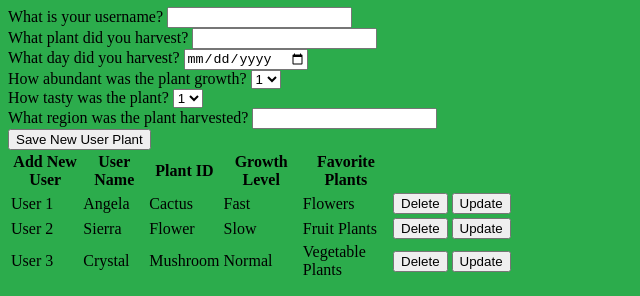
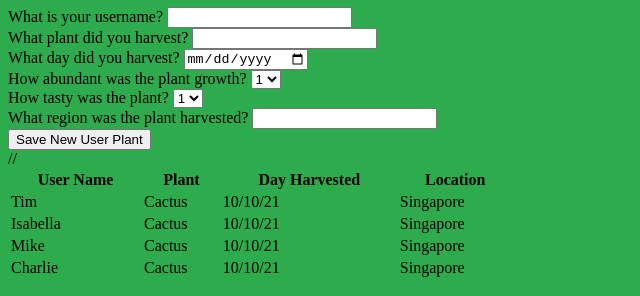
Before and after one commit to burneverything1/cs340_database_project, a website with bundled scripts: page public/addnewuser.html in a window 1280 px wide. Shown: the part 216-512 px from the top of the page, without its empty margins (0-640 px from the left). Built offline with nearby package versions, Linux system fonts and the light colour scheme.

Commit message:
table on add users page now comes from data

```diff
--- a/public/addnewuser.html
+++ b/public/addnewuser.html
@@ -1,12 +1,15 @@
 <!DOCTYPE html>
 <html lang="en">
+
 <body style="background-color: rgb(44, 172, 76)"></body>
+
 <head>
     <meta charset="UTF-8">
     <meta http-equiv="X-UA-Compatible" content="IE=edge">
     <meta name="viewport" content="width=device-width, initial-scale=1.0">
     <title>Add New User</title>
 </head>
+
 <body>
     <script type="module" src="addnewuser.js"></script>
     <h1>Add New User</h1>
@@ -68,47 +71,16 @@
     </form>
     </form>
     <table style="width:40%">
+        <thead>
             <tr>
-    <th>Add New User</th>
                 <th>User Name</th>
-    <th>Plant ID</th>
-    <th>Growth Level</th>
-    <th>Favorite Plants</th>
-
+                <th>Plant</th>
+                <th>Day Harvested</th>
+                <th>Location</th>
             </tr>
-  <tr>
-    <td>User 1</td>
-    <td>Angela</td>
-    <td>Cactus</td>
-    <td>Fast</td>
-    <td>Flowers </td>
-        <td> <button>Delete </button> </td>
-
-      <td>
-        <button>Update </button>
-      </td>  </tr>
-  <tr>
-    <td>User 2</td>
-    <td>Sierra</td>
-    <td>Flower</td>
-    <td>Slow</td>
-    <td>Fruit Plants </td>
-        <td> <button>Delete </button> </td>
-
-      <td>
-        <button>Update </button>
-      </td>  </tr>
-  <tr>
-      <td>User 3</td>
-      <td>Crystal</td>
-      <td>Mushroom</td>
-      <td>Normal</td>
-      <td>Vegetable Plants </td>
-      <td> <button>Delete </button> </td>
-
-    <td>
-      <button>Update </button>
-    </td>  </tr>
+        </thead>
+        <tbody id="savedUserPlantsTable">//
+        </tbody>
     </table>
     <h1>User Search </h1>
     <form id="userSearchForm">
@@ -122,4 +94,5 @@
     </form>
     <div id="searchResult"></div>
 </body>
+
 </html>
--- a/public/addnewuser.js
+++ b/public/addnewuser.js
@@ -4,7 +4,7 @@ import * as AJAX from "./AJAX.js";
 // user is a object with {username, favoritePlants}
 function createNewUser(user) {
     //Submit user data, then refresh page
-    AJAX.post("/users/", user, ()=>location.reload())
+    AJAX.post("/users/", user, () => location.reload())
 }
 
 //READ all users
@@ -12,7 +12,38 @@ function getAllUsers(callback) {
     AJAX.get("/users/", callback);
 }
 
-document.addEventListener('DOMContentLoaded', ()=>{
+//READ savedUserPlants
+function getUserPlants(callback) {
+    //No backend yet, here is some sample data
+    const data = [
+        { id: 213, username: "Tim", plantname: "Cactus", dayHarvested: "10/10/21", locationHarvested: "Singapore" },
+        { id: 435, username: "Isabella", plantname: "Cactus", dayHarvested: "10/10/21", locationHarvested: "Singapore" },
+        { id: 233, username: "Mike", plantname: "Cactus", dayHarvested: "10/10/21", locationHarvested: "Singapore" },
+        { id: 232, username: "Charlie", plantname: "Cactus", dayHarvested: "10/10/21", locationHarvested: "Singapore" }
+    ];
+    callback(data);
+}
+
+//populate savedUserPlants table
+function populatePlantsTable(plants) {
+    const body = document.getElementById("savedUserPlantsTable");
+    //Clear previous table data
+    body.innerHTML = "";
+    //Fill new table data
+    const cols = ["username", "plantname", "dayHarvested", "locationHarvested"];
+    plants.forEach((plant) => {
+        const row = document.createElement("tr");
+        body.appendChild(row);
+        cols.forEach(key => {
+            const cell = document.createElement("td");
+            const text = document.createTextNode(plant[key]);
+            row.appendChild(cell);
+            cell.appendChild(text);
+        });
+    });
+}
+
+document.addEventListener('DOMContentLoaded', () => {
     //bind createNewUser to form
     document.getElementById("newUserForm")
         .addEventListener("submit", AJAX.formSubmitAction((data) => {
@@ -21,8 +52,8 @@ document.addEventListener('DOMContentLoaded', ()=>{
 
     //bind userSearchForm
     document.getElementById("userSearchForm")
-        .addEventListener("submit", AJAX.formSubmitAction(({username}) => {
-            getAllUsers((users)=>{
+        .addEventListener("submit", AJAX.formSubmitAction(({ username }) => {
+            getAllUsers((users) => {
                 const result = users.filter((u) => u.username === username)[0];
                 if (result !== undefined) {
                     const text = document.createTextNode(JSON.stringify(result));
@@ -33,5 +64,8 @@ document.addEventListener('DOMContentLoaded', ()=>{
                     resultDiv.appendChild(text);
                 }
             })
-        }))
+        }));
+
+    //Download userSavedPlantData and fill table
+    getUserPlants(populatePlantsTable);
 });
```
Lines whose indentation alone changed are shown as unchanged.
